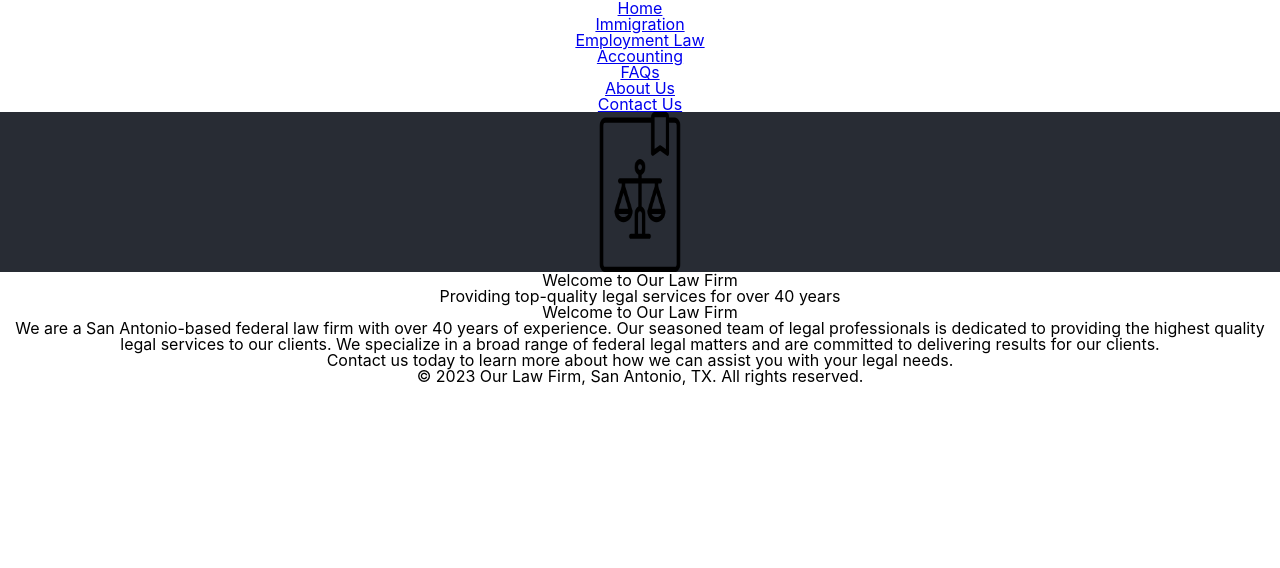
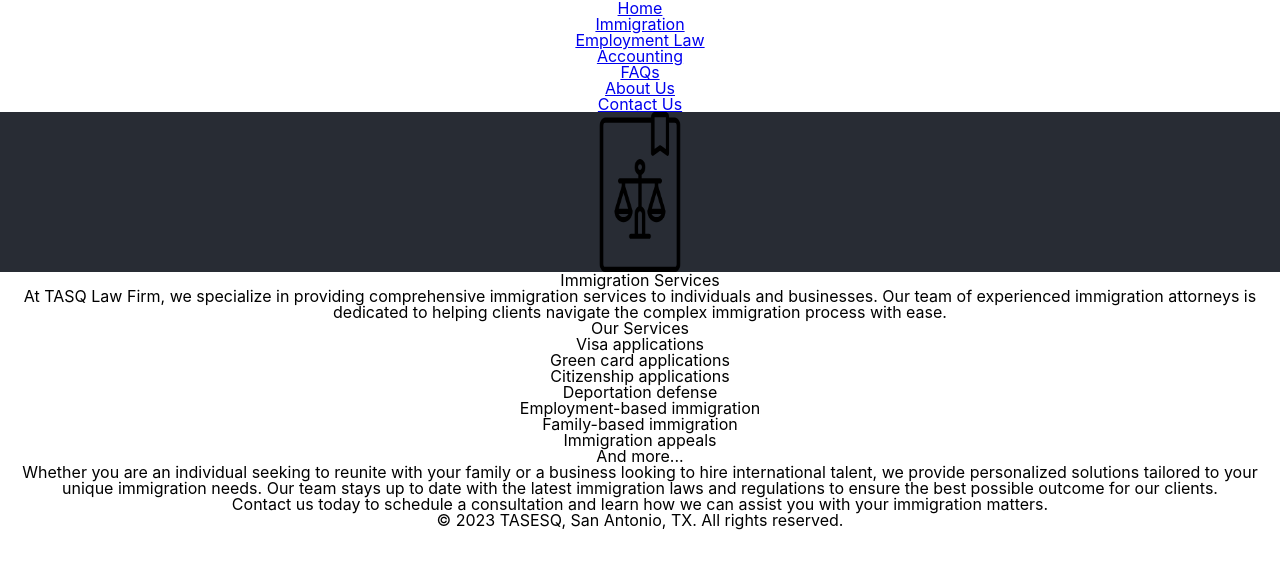
Before and after one commit to elpopes/tasesq, a React (Create React App) app: page /immigration in a window 1280 px wide. Shown: the top 568 px of the page. Built offline with nearby package versions, Linux system fonts and the light colour scheme.

Commit message:
Start Routes and Make Immigration

```diff
--- a/package.json
+++ b/package.json
@@ -15,6 +15,7 @@
     "css-select": "^5.1.0",
     "react": "^18.2.0",
     "react-dom": "^18.2.0",
+    "react-router-dom": "^6.11.1",
     "react-scripts": "^5.0.1",
     "svgo": "^3.0.2",
     "web-vitals": "^2.1.4"
@@ -49,6 +50,6 @@
     "eslint-webpack-plugin": "^4.0.1",
     "svg-url-loader": "^8.0.0",
     "ts-loader": "^9.4.2",
-    "typescript": "^5.0.4"
+    "typescript": "^4.4.4"
   }
 }
--- a/src/App.tsx
+++ b/src/App.tsx
@@ -1,23 +1,38 @@
-import * as React from 'react';
+import React from 'react';
+import { BrowserRouter as Router, Route, Routes } from 'react-router-dom';
 import Navbar from './components/Navbar';
 import Home from './components/Home';
+import Immigration from './components/Immigration';
+// import EmploymentLaw from './components/EmploymentLaw';
+// import Accounting from './components/Accounting';
+// import FAQs from './components/FAQs';
+// import AboutUs from './components/AboutUs';
+// import ContactUs from './components/ContactUs';
 import Footer from './components/Footer';
 import logo from './logo.svg';
-
-require("./App.css");
-
+import './App.css';
 
 const App: React.FC = () => {
-    return (
+  return (
+    <Router>
       <div className="App">
         <Navbar />
         <header className="App-header">
           <img src={logo} className="App-logo" alt="logo" />
         </header>
-        <Home />
+        <Routes>
+          <Route path="/" element={<Home />} />
+          <Route path="/immigration" element={<Immigration />} />
+          {/* <Route path="/employment-law" component={EmploymentLaw} />
+          <Route path="/accounting" component={Accounting} />
+          <Route path="/faqs" component={FAQs} />
+          <Route path="/about-us" component={AboutUs} />
+          <Route path="/contact-us" component={ContactUs} /> */}
+        </Routes>
         <Footer />
       </div>
-    );
-  };
+    </Router>
+  );
+};
 
-  export default App;
+export default App;
--- a/src/components/Footer.tsx
+++ b/src/components/Footer.tsx
@@ -4,7 +4,7 @@ const Footer: React.FC = () => {
   const currentYear = new Date().getFullYear();
   return (
     <footer>
-      <p>© {currentYear} Our Law Firm, San Antonio, TX. All rights reserved.</p>
+      <p>© {currentYear} TASESQ, San Antonio, TX. All rights reserved.</p>
     </footer>
   );
 };
--- a/src/components/Home.tsx
+++ b/src/components/Home.tsx
@@ -7,7 +7,7 @@ const Home: React.FC = () => {
   return (
     <div className="home">
         <HeroBanner title="Welcome to Our Law Firm" subtitle="Providing top-quality legal services for over 40 years" />
-      <h1>Welcome to Our Law Firm</h1>
+      <h1>Welcome to TASESQ</h1>
       <p>
         We are a San Antonio-based federal law firm with over 40 years of
         experience. Our seasoned team of legal professionals is dedicated to
--- /dev/null
+++ b/src/components/Immigration.tsx
@@ -0,0 +1,32 @@
+import React from "react";
+
+const Immigration: React.FC = () => {
+  return (
+    <div>
+      <h2>Immigration Services</h2>
+      <p>
+        At TASQ Law Firm, we specialize in providing comprehensive immigration services to individuals and businesses. Our team of experienced immigration attorneys is dedicated to helping clients navigate the complex immigration process with ease.
+      </p>
+      <h3>Our Services</h3>
+      <ul>
+        <li>Visa applications</li>
+        <li>Green card applications</li>
+        <li>Citizenship applications</li>
+        <li>Deportation defense</li>
+        <li>Employment-based immigration</li>
+        <li>Family-based immigration</li>
+        <li>Immigration appeals</li>
+        <li>And more...</li>
+      </ul>
+      <p>
+        Whether you are an individual seeking to reunite with your family or a business looking to hire international talent, we provide personalized solutions tailored to your unique immigration needs. Our team stays up to date with the latest immigration laws and regulations to ensure the best possible outcome for our clients.
+      </p>
+      <p>
+        Contact us today to schedule a consultation and learn how we can assist you with your immigration matters.
+      </p>
+      {/* Add contact button */}
+    </div>
+  );
+};
+
+export default Immigration;
```
Also changed, not shown: 1 other file (tests, documents, lock files or other folders).
